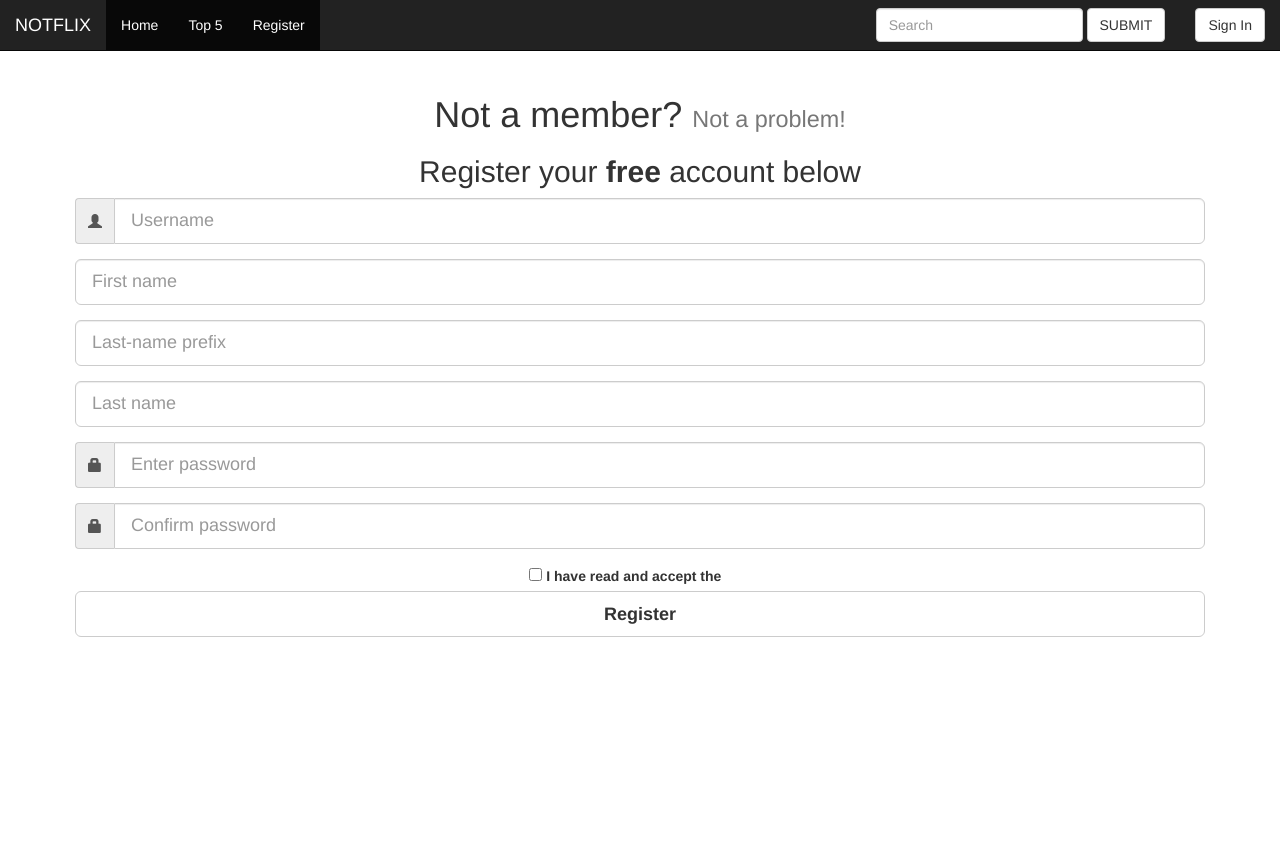
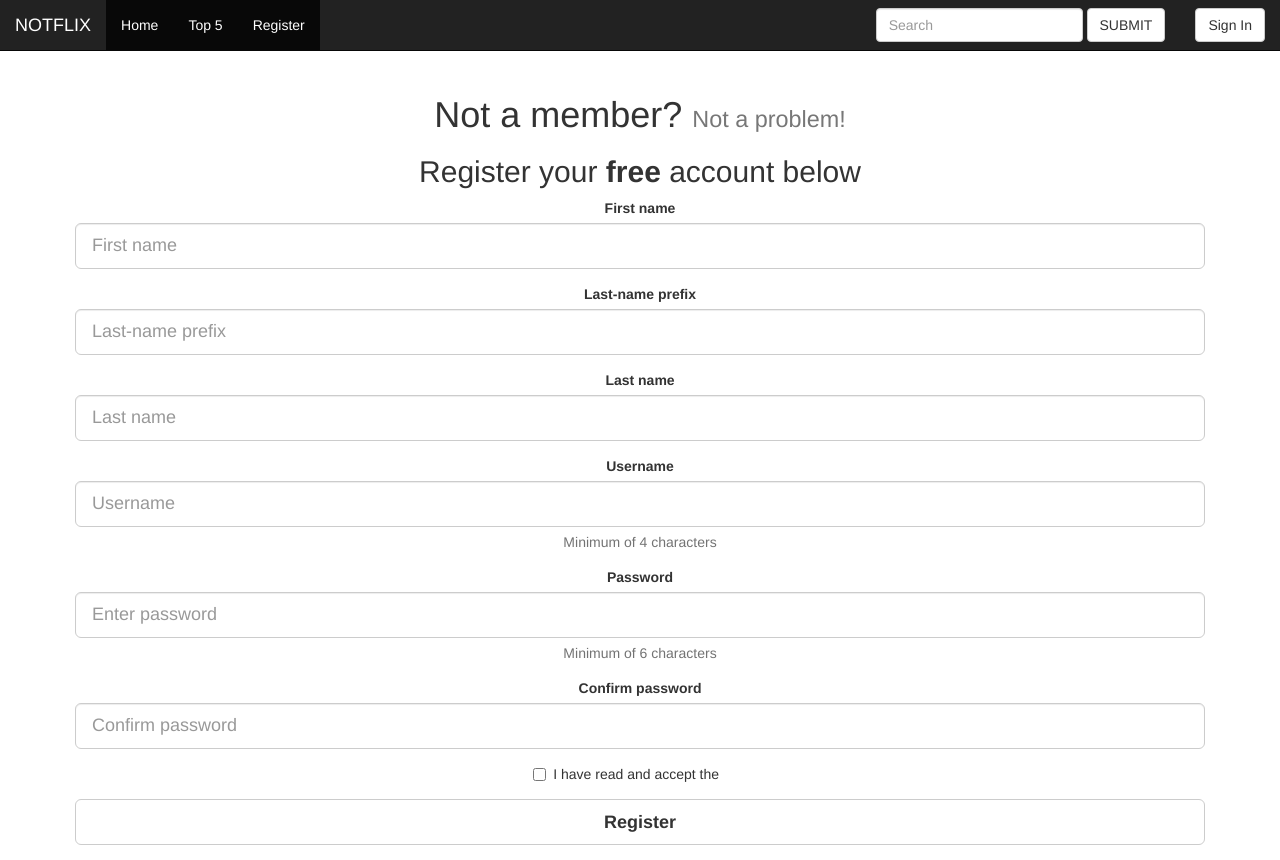
Before and after one commit to lawik123/Webtechnologie-Assignment-3, a website: page public/register.html in a window 1280 px wide. Before the commit the page ends 800 px from the top, so only its background shows below. Drawn offline with nearby package versions, Linux system fonts and the light colour scheme; no server answers.

Commit message:
Changes for register page(validation), added error message for community page

```diff
--- a/public/css/community.css
+++ b/public/css/community.css
@@ -0,0 +1,11 @@
+a{
+  color: white;
+}
+
+a:hover{
+  color: red;
+}
+
+a:focus{
+  color:red;
+}
--- a/public/js/community.js
+++ b/public/js/community.js
@@ -21,10 +21,17 @@ $(document).ready(function(){
             }
 
         },
+        error: function (request,status,error) {
+            if(request.status===401){
+                // $("#table-content").hide();
+                $(".table").hide();
+                $("#table-description").append("Please <a href='#'>Login</a> to use this feature.");
+            }
+        },
         beforeSend: setHeader
     })
     function setHeader(xhr) {
-        xhr.setRequestHeader("Authorization", "eyJhbGciOiJIUzI1NiIsInR5cCI6IkpXVCJ9.eyJ1c2VyTmFtZSI6Imxhd2lrMSIsImlhdCI6MTQ3NjQ1NTQ1OCwiZXhwIjoxNDc2NDU3MjU4fQ.vQ7uakobgR3WX2w_OjV4_Te8f9ST3YnKf6ixNFVy83Y")
+        xhr.setRequestHeader("Authorization", "eyJhbGciOiJIUzI1NiIsInR5cCI6IkpXVCJ9.eyJ1c2VyTmFtZSI6Imxhd2lrMSIsImlhdCI6MTQ3NjQ3ODM0MywiZXhwIjoxNDc2NDgwMTQzfQ.0J4x54O6rqggmZPrNHIO9wHChu53Oi68cPYMcu7vKcY")
     }
 
 });
--- a/public/register.html
+++ b/public/register.html
@@ -21,6 +21,8 @@
     <![endif]-->
     <script src="js/jquery-3.1.1.js"></script>
     <script src="js/community.js"></script>
+    <!--<link href="https://cdnjs.cloudflare.com/ajax/libs/1000hz-bootstrap-validator/0.11.5/validator.js" rel="script">-->
+    <script src="https://cdnjs.cloudflare.com/ajax/libs/1000hz-bootstrap-validator/0.11.5/validator.js"></script>
     <nav class="navbar navbar-inverse navbar-fixed-top">
       <div class="container-fluid">
         <!-- Brand and toggle get grouped for better mobile display -->
@@ -63,40 +65,58 @@
       <small>Not a problem!</small>
     </h1>
     <h2>Register your <strong>free</strong> account below</h2>
-    <form>
+    <form method="post" action="#" data-toggle="validator" role="form">
+      <div class="form-group form-group-lg has-feedback">
+        <label for="registerInputFirstName" class="control-label">First name</label>
+        <input type="text" class="form-control" id="registerInputFirstName" placeholder="First name" required>
+        <!--<span class="glyphicon form-control-feedback" aria-hidden="true"></span>-->
+        <div class="help-block with-errors"></div>
+      </div>
       <div class="form-group form-group-lg">
-        <div class="input-group">
-          <div class="input-group-addon"><span class="glyphicon glyphicon-user"></span></div>
-          <input type="text" class="form-control" id="registerInputUsername" placeholder="Username">
+        <label for="registerInputPrefixName" class="control-label">Last-name prefix</label>
+        <input type="text" class="form-control" id="registerInputPrefixName" placeholder="Last-name prefix">
+      </div>
+      <div class="form-group form-group-lg has-feedback">
+        <label for="registerInputLastname" class="control-label">Last name</label>
+        <input type="text" class="form-control" id="registerInputLastname" placeholder="Last name" required>
+        <!--<span class="glyphicon form-control-feedback" aria-hidden="true"></span>-->
+        <div class="help-block with-errors"></div>
+      </div>
+      <div class="form-group form-group-lg has-feedback">
+        <label for="registerInputUsername" class="control-label">Username</label>
+          <input type="text" class="form-control" id="registerInputUsername" placeholder="Username" data-minlength="4" required>
+        <div class="help-block">Minimum of 4 characters</div>
+          <!--<span class="glyphicon form-control-feedback" aria-hidden="true"></span>-->
+        <div class="help-block with-errors"></div>
         </div>
       </div>
-      <div class="form-group form-group-lg">
-        <input type="text" class="form-control" id="registerInputFirstName" placeholder="First name">
-      </div>
-      <div class="form-group form-group-lg">
-        <input type="text" class="form-control" id="registerInputPrefixName" placeholder="Last-name prefix">
-      </div>
-      <div class="form-group form-group-lg">
-        <input type="text" class="form-control" id="registerInputLastname" placeholder="Last name">
-      </div>
-      <div class="form-group form-group-lg">
-          <div class="input-group">
-            <div class="input-group-addon"><span class="glyphicon glyphicon-lock"></span></div>
-            <input type="password" class="form-control" id="registerInputPassword" placeholder="Enter password">
-          </div>
+      <div class="form-group form-group-lg has-feedback">
+        <label for="registerInputPassword" class="control-label">Password</label>
+            <input type="password" class="form-control" id="registerInputPassword" placeholder="Enter password" data-minlength="6" required>
+        <div class="help-block">Minimum of 6 characters</div>
+        <!--<span class="glyphicon form-control-feedback" aria-hidden="true"></span>-->
+        <div class="help-block with-errors"></div>
         </div>
-      <div class="form-group form-group-lg">
-        <div class="input-group">
-          <div class="input-group-addon"><span class="glyphicon glyphicon-lock"></span></div>
-          <input type="password" class="form-control" id="registerConfirmPassword" placeholder="Confirm password">
+      <div class="form-group form-group-lg has-feedback">
+        <label for="registerconfirmpassword" class="control-label">Confirm password</label>
+          <input type="password" class="form-control" id="registerConfirmPassword" placeholder="Confirm password"
+                 data-match="#registerInputPassword" data-match-error="Whoops, your passwords don't match" required>
+        <!--<span class="glyphicon form-control-feedback" aria-hidden="true"></span>-->
+        <div class="help-block with-errors"></div>
         </div>
       </div>
-      <div class="form-check">
-        <label class="form-check-label form-check-label-lg">
-          <input class="form-check-input" type="checkbox" value="">
-          I have read and accept the <a href="#">ToS</href></a>
-        </label>
-      <button type="button" class="btn btn-default btn-lg btn-block"><strong>Register</strong></button>
+      <div class="form-group">
+        <div class="checkbox">
+          <label>
+            <input type="checkbox" id="registerCheckbox" data-error="You must accept our ToS in order to create an account." required>
+            I have read and accept the <a href="#">ToS</href></a>
+          </label>
+          <div class="help-block with-errors"></div>
+        </div>
+        </div>
+      <div class="form-group">
+        <button type="submit" class="btn btn-default btn-lg btn-block"><strong>Register</strong></button>
+      </div>
     </form>
 
 
```
Also changed, not shown: public/community.html (+2 -0 lines).
